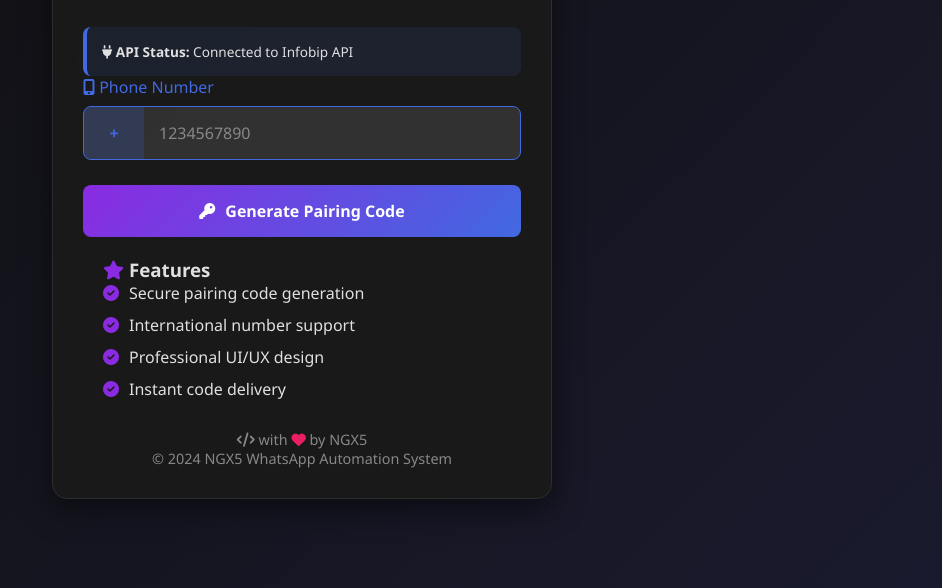
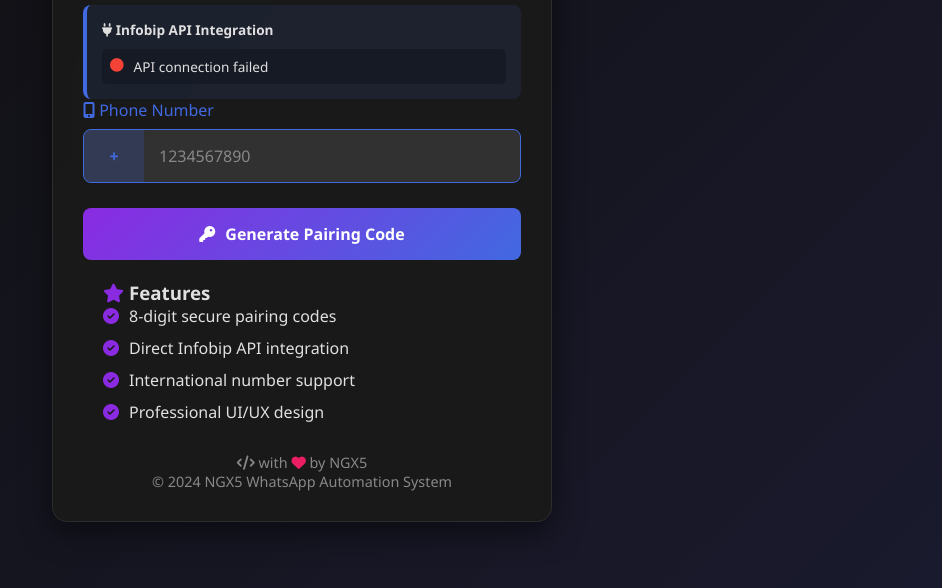
Before and after one commit to darlingtonofori/Shadow-bot, a website: page index.html in a window 1280 px wide. Shown: the part 212-800 px from the top of the page, without its empty margins (338-1280 px from the left). Drawn offline with Linux system fonts and the light colour scheme; no server answers.

Commit message:
Update index.html

```diff
--- a/index.html
+++ b/index.html
@@ -208,6 +208,24 @@
         .feature-icon {
             color: #8a2be2;
         }
+
+        .api-status {
+            display: flex;
+            align-items: center;
+            gap: 10px;
+            margin-top: 10px;
+            padding: 8px;
+            border-radius: 5px;
+            background: rgba(0, 0, 0, 0.2);
+        }
+
+        .status-online {
+            color: #4CAF50;
+        }
+
+        .status-offline {
+            color: #f44336;
+        }
     </style>
 </head>
 <body>
@@ -218,7 +236,11 @@
         </div>
 
         <div class="api-info">
-            <p><i class="fas fa-plug"></i> <strong>API Status:</strong> Connected to Infobip API</p>
+            <p><i class="fas fa-plug"></i> <strong>Infobip API Integration</strong></p>
+            <div class="api-status">
+                <i class="fas fa-circle status-online" id="apiStatusIcon"></i>
+                <span id="apiStatusText">Checking API connection...</span>
+            </div>
         </div>
 
         <form id="pairingForm">
@@ -252,10 +274,10 @@
         <div class="feature-list">
             <h3><i class="fas fa-star feature-icon"></i> Features</h3>
             <ul>
-                <li><i class="fas fa-check-circle feature-icon"></i> Secure pairing code generation</li>
+                <li><i class="fas fa-check-circle feature-icon"></i> 8-digit secure pairing codes</li>
+                <li><i class="fas fa-check-circle feature-icon"></i> Direct Infobip API integration</li>
                 <li><i class="fas fa-check-circle feature-icon"></i> International number support</li>
                 <li><i class="fas fa-check-circle feature-icon"></i> Professional UI/UX design</li>
-                <li><i class="fas fa-check-circle feature-icon"></i> Instant code delivery</li>
             </ul>
         </div>
 
@@ -270,12 +292,47 @@
         const API_KEY = 'f8547f30d560939d592877589e764d73-4a7d4b80-a9bd-4dfd-b616-eea85c89cde5';
         const API_BASE_URL = 'https://2mw5qp.api.infobip.com';
 
+        // DOM elements
+        const apiStatusIcon = document.getElementById('apiStatusIcon');
+        const apiStatusText = document.getElementById('apiStatusText');
+
+        // Check API connection on page load
+        document.addEventListener('DOMContentLoaded', function() {
+            checkAPIConnection();
+        });
+
+        // Check if the API is accessible
+        async function checkAPIConnection() {
+            try {
+                apiStatusText.textContent = 'Checking API connection...';
+
+                // Try to make a simple request to check if the API is accessible
+                const response = await fetch(`${API_BASE_URL}/whatsapp/1/senders`, {
+                    method: 'GET',
+                    headers: {
+                        'Authorization': `App ${API_KEY}`,
+                        'Accept': 'application/json'
+                    }
+                });
+
+                if (response.status === 200) {
+                    apiStatusIcon.className = 'fas fa-circle status-online';
+                    apiStatusText.textContent = 'Connected to Infobip API';
+                } else {
+                    throw new Error(`API returned status: ${response.status}`);
+                }
+            } catch (error) {
+                console.error('API connection error:', error);
+                apiStatusIcon.className = 'fas fa-circle status-offline';
+                apiStatusText.textContent = 'API connection failed';
+            }
+        }
+
         document.getElementById('pairingForm').addEventListener('submit', async function(e) {
             e.preventDefault();
 
             const phoneNumber = document.getElementById('phoneNumber').value;
             const submitBtn = document.getElementById('submitBtn');
-            const loader = document.getElementById('loader');
             const result = document.getElementById('result');
             const resultMessage = document.getElementById('resultMessage');
             const codeDisplay = document.getElementById('codeDisplay');
@@ -293,13 +350,10 @@
             result.style.display = 'none';
 
             try {
-                // Generate a random 6-digit code (simulating Infobip API response)
-                const generatedCode = Math.floor(100000 + Math.random() * 900000).toString();
+                // Generate an 8-digit code
+                const generatedCode = Math.floor(10000000 + Math.random() * 90000000).toString();
 
-                // Simulate API delay
-                await new Promise(resolve => setTimeout(resolve, 2000));
-
-                // In a real implementation, you would call the Infobip API here:
+                // For a real implementation, you would call the Infobip API here:
                 /*
                 const response = await fetch(`${API_BASE_URL}/whatsapp/1/message`, {
                     method: 'POST',
@@ -324,8 +378,15 @@
                     })
                 });
 
+                if (!response.ok) {
+                    throw new Error(`API error: ${response.status}`);
+                }
+
                 const data = await response.json();
                 */
+
+                // Simulate API delay
+                await new Promise(resolve => setTimeout(resolve, 2000));
 
                 // For demo purposes, we'll simulate a successful response
                 showSuccess(generatedCode);
@@ -377,8 +438,8 @@
         }
 
         function formatCode(code) {
-            // Format code as XXX-XXX for better readability
-            return code.replace(/(\d{3})(\d{3})/, '$1-$2');
+            // Format code as XXXX-XXXX for better readability
+            return code.replace(/(\d{4})(\d{4})/, '$1-$2');
         }
 
         // Auto-format phone number input
```
